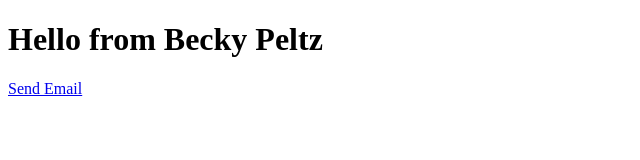
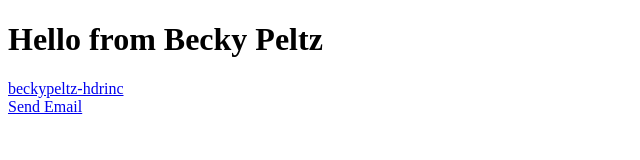
Before and after one commit to beckypeltz-hdrinc/beckypeltz-hdrinc, a plain HTML site: page index.html in a window 1280 px wide. Shown: the whole page, without its empty margins (0-640 px from the left). Drawn offline with Linux system fonts and the light colour scheme.

Commit message:
add link to github

```diff
--- a/index.html
+++ b/index.html
@@ -12,6 +12,9 @@
 
     <h1>Hello from Becky Peltz</h1>
     <div>
+        <a href="https://www.github.com/beckypeltz-hdrinc" target="_blank">beckypeltz-hdrinc</a>
+    </div>
+    <div>
         <a href="mailto:becky.peltz@hdrinc.com">Send Email</a>
     </div>
 
```
